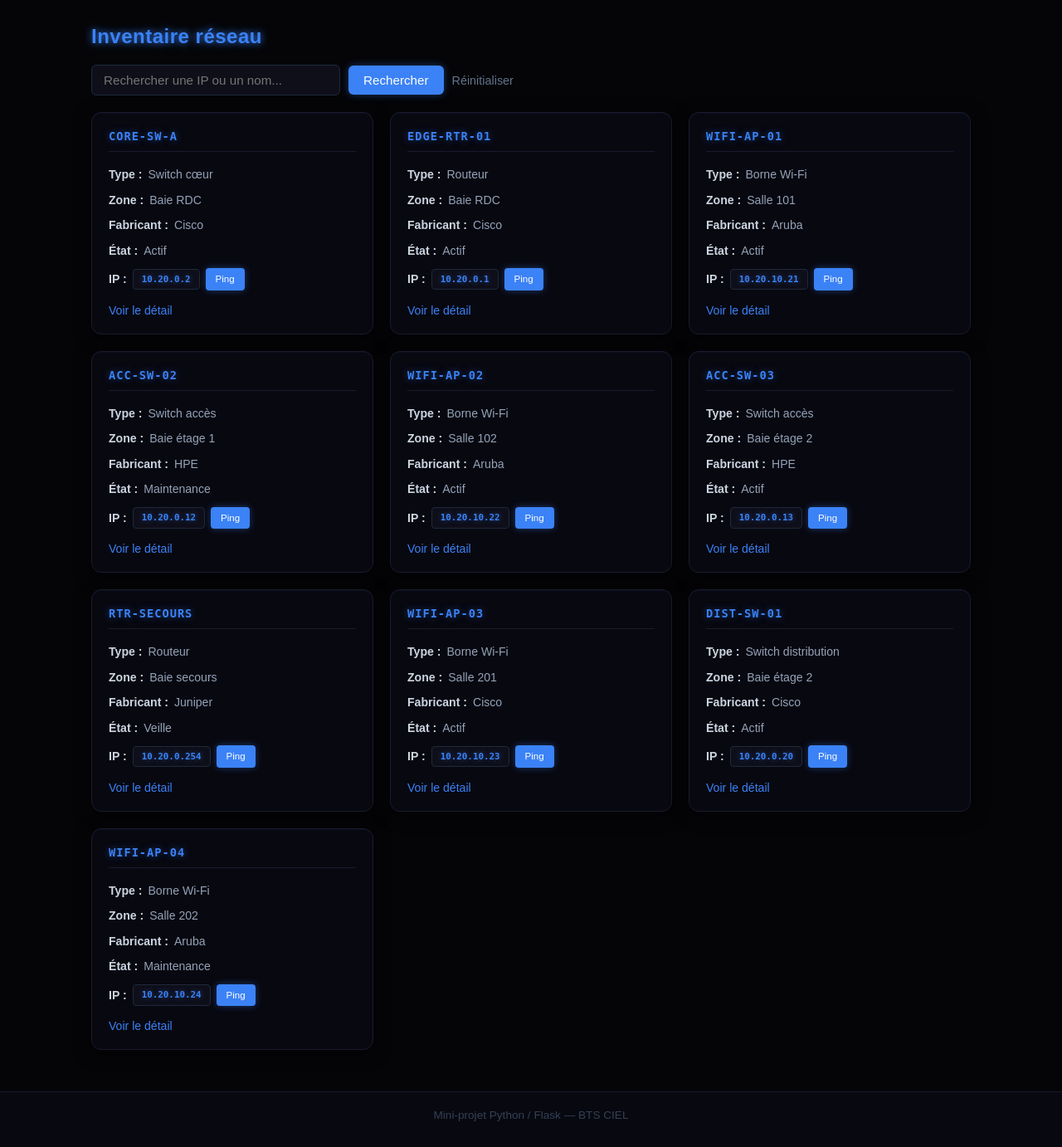
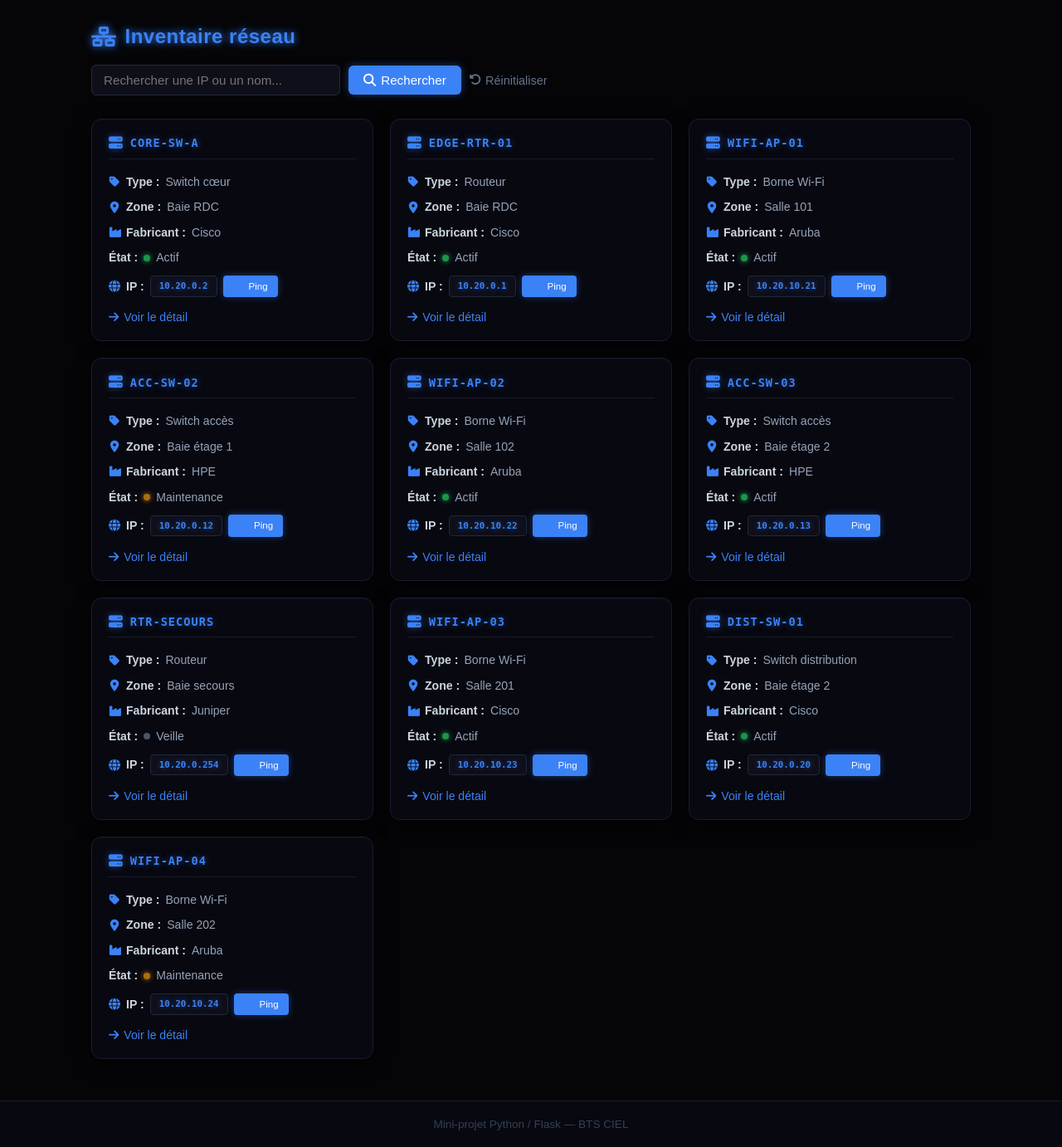
Before and after one commit to Liambrst/mini-projet-flask-groupe3, a Flask app: page / in a window 1280 px wide. Shown: the part 76-1458 px from the top of the page at 83% size. Before the commit the page ends 1427 px from the top, so only its background shows below. Run offline with Flask 3, Linux system fonts and the light colour scheme.

Commit message:
feature-css : thème sombre, IP mise en valeur, bouton Ping, icônes Font Awesome, points d'état animés

```diff
--- a/templates/base.html
+++ b/templates/base.html
@@ -4,8 +4,8 @@
     <meta charset="UTF-8">
     <meta name="viewport" content="width=device-width, initial-scale=1.0">
     <title>{% block title %}Application Flask{% endblock %}</title>
+    <link rel="stylesheet" href="https://cdnjs.cloudflare.com/ajax/libs/font-awesome/6.5.0/css/all.min.css">
     <link rel="stylesheet" href="{{ url_for('static', filename='style.css') }}">
-    <link rel="stylesheet" href="https://cdnjs.cloudflare.com/ajax/libs/font-awesome/6.5.0/css/all.min.css">
 </head>
 <body>
 
--- a/templates/index.html
+++ b/templates/index.html
@@ -4,32 +4,47 @@
 
 {% block content %}
 
-<h2>Inventaire réseau</h2>
+<h2><i class="fa-solid fa-network-wired"></i> Inventaire réseau</h2>
 
-<form method="GET" action="/" style="margin-bottom: 20px;">
+<form method="GET" action="/">
     <input type="text" name="recherche" placeholder="Rechercher une IP ou un nom..." value="{{ request.args.get('recherche', '') }}">
-    <button type="submit">Rechercher</button>
-    <a href="/">Réinitialiser</a>
+    <button type="submit"><i class="fa-solid fa-magnifying-glass"></i> Rechercher</button>
+    <a href="/"><i class="fa-solid fa-rotate-left"></i> Réinitialiser</a>
 </form>
 
 <div class="liste">
     {% for element in equipements %}
     <article class="carte">
-        <h3>{{ element.hostname }}</h3>
-        <p><strong>Type :</strong> {{ element.natureEquipement }}</p>
-        <p><strong>Zone :</strong> {{ element.zoneTechnique }}</p>
-        <p><strong>Fabricant :</strong> {{ element.fabricant }}</p>
-        <p><strong>État :</strong> {{ element.etatLiaison }}</p>
+
+        <h3><i class="fa-solid fa-server"></i> {{ element.hostname }}</h3>
+
+        <p><i class="fa-solid fa-tag"></i> <strong>Type :</strong> {{ element.natureEquipement }}</p>
+        <p><i class="fa-solid fa-location-dot"></i> <strong>Zone :</strong> {{ element.zoneTechnique }}</p>
+        <p><i class="fa-solid fa-industry"></i> <strong>Fabricant :</strong> {{ element.fabricant }}</p>
+
+        <p class="etat-wrapper">
+            <strong>État :</strong>
+            {% if element.etatLiaison == 'Actif' %}
+                <span class="point point-actif"></span>
+            {% elif element.etatLiaison == 'Maintenance' %}
+                <span class="point point-maintenance"></span>
+            {% else %}
+                <span class="point point-veille"></span>
+            {% endif %}
+            {{ element.etatLiaison }}
+        </p>
 
         <p class="ip-bloc">
+            <i class="fa-solid fa-globe"></i>
             <strong>IP :</strong>
             <span class="ip-adresse">{{ element.ipv4 }}</span>
             <a href="https://ping.pe/{{ element.ipv4 }}" target="_blank" class="btn-ping">
-                Ping
+                <i class="fa-solid fa-satellite-dish"></i> Ping
             </a>
         </p>
 
-        <a href="{{ url_for('detail', id=element.id) }}">Voir le détail</a>
+        <a href="{{ url_for('detail', id=element.id) }}"><i class="fa-solid fa-arrow-right"></i> Voir le détail</a>
+
     </article>
     {% else %}
         <p>Aucun équipement trouvé.</p>
```
Also changed, not shown: static/style.css (+0 -10 lines).
